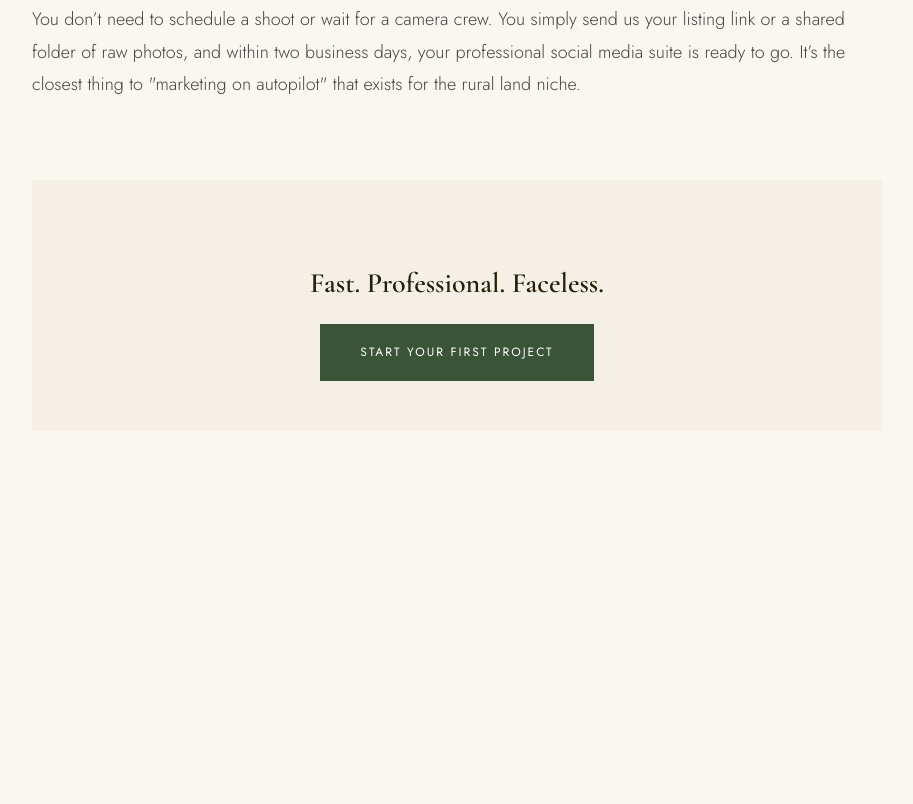
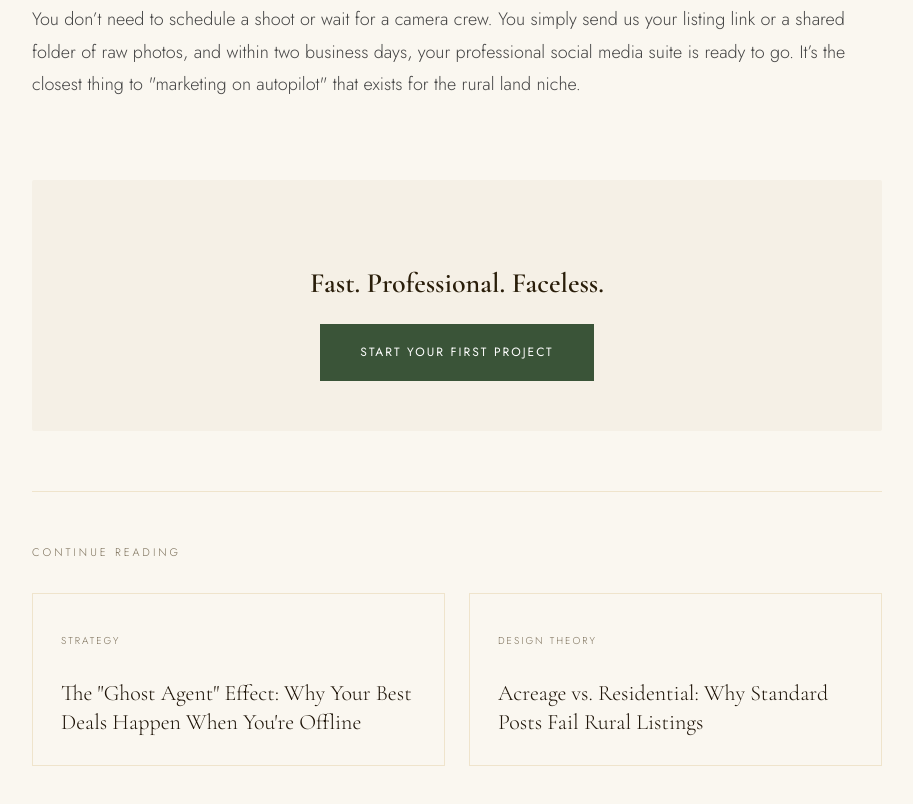
Before and after one commit to hollowcreekmedia/hollow-creek-media, a plain HTML site: page turnaround-time.html in a window 1280 px wide. Shown: the part 1279-2083 px from the top of the page, without its empty margins (183-1096 px from the left). Before the commit the page ends 1790 px from the top, so only its background shows below. Drawn offline with nearby package versions, Linux system fonts and the light colour scheme.

Commit message:
Add cross-article links to all three blog posts
Each article now links to the other two at the bottom under a
"Continue Reading" section, styled to match brand aesthetic.

Co-Authored-By: Claude Sonnet 4.6 <noreply@anthropic.com>

```diff
--- a/turnaround-time.html
+++ b/turnaround-time.html
@@ -54,6 +54,20 @@
             <h3 style="font-family:'Cormorant Garamond'; font-size: 28px; margin-bottom: 15px;">Fast. Professional. Faceless.</h3>
             <a href="index.html#contact" class="btn">Start Your First Project</a>
         </div>
+
+        <div style="margin-top: 60px; padding-top: 40px; border-top: 1px solid rgba(196,151,62,0.2);">
+            <p style="text-transform: uppercase; font-size: 11px; letter-spacing: 3px; color: #7a6e58; margin-bottom: 30px;">Continue Reading</p>
+            <div style="display: flex; gap: 24px; flex-wrap: wrap;">
+                <a href="ghost-agent-effect.html" style="flex:1; min-width:220px; text-decoration:none; padding:28px; background:#faf7f0; border:1px solid rgba(196,151,62,0.2); display:block;">
+                    <p style="font-size:10px; letter-spacing:2px; text-transform:uppercase; color:#7a6e58; margin-bottom:10px;">Strategy</p>
+                    <h4 style="font-family:'Cormorant Garamond', serif; font-size:22px; font-weight:300; color:#1e1408; line-height:1.3; margin-bottom:0;">The "Ghost Agent" Effect: Why Your Best Deals Happen When You're Offline</h4>
+                </a>
+                <a href="acreage-vs-residential.html" style="flex:1; min-width:220px; text-decoration:none; padding:28px; background:#faf7f0; border:1px solid rgba(196,151,62,0.2); display:block;">
+                    <p style="font-size:10px; letter-spacing:2px; text-transform:uppercase; color:#7a6e58; margin-bottom:10px;">Design Theory</p>
+                    <h4 style="font-family:'Cormorant Garamond', serif; font-size:22px; font-weight:300; color:#1e1408; line-height:1.3; margin-bottom:0;">Acreage vs. Residential: Why Standard Posts Fail Rural Listings</h4>
+                </a>
+            </div>
+        </div>
     </article>
 </body>
 </html>
```
Also changed, not shown: acreage-vs-residential.html (+14 -0 lines), ghost-agent-effect.html (+14 -0 lines).
